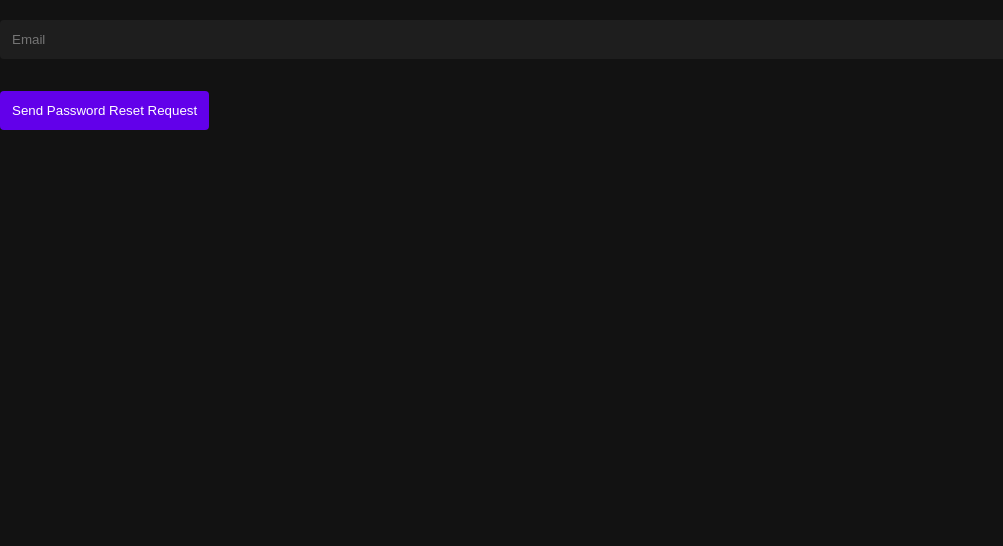
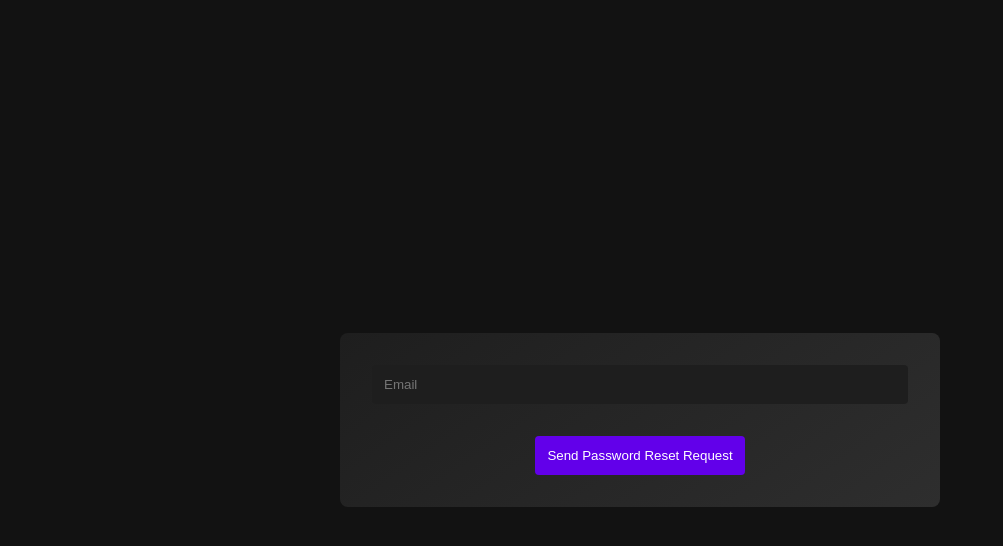
Before and after one commit to elindstr/iquest, a React (Vite) app in the folder client/: page /login in a window 1280 px wide. Both pictures are taken after typing "name@example.com", "Sample123" into the empty fields and a click on the button "Forgot my password". Shown: the top 546 px of the page, without its empty margins (0-1003 px from the left). Built offline with nearby package versions, Linux system fonts and the light colour scheme.

Commit message:
added css for passreset page

```diff
--- a/client/src/pages/PasswordResetReq.jsx
+++ b/client/src/pages/PasswordResetReq.jsx
@@ -1,6 +1,7 @@
 import React, { useState } from 'react';
 import { useMutation, gql } from '@apollo/client';
 import { useNavigate } from 'react-router-dom';
+import styles from './PasswordResetReq.module.css';
 
 const PASSWORD_RESET_REQUEST = gql`
   mutation PasswordResetRequest($email: String!) {
@@ -51,7 +52,8 @@ function PasswordResetRequest() {
   };
 
   return (
-    <div>
+    <div className={styles.container}>
+      <div className={styles.card}>
         <form onSubmit={handleSubmit}>
           <input
             type="email"
@@ -65,6 +67,7 @@ function PasswordResetRequest() {
         </form>
         {message && <p>{message}</p>}
       </div>
+    </div>
   );
 }
 
--- /dev/null
+++ b/client/src/pages/PasswordResetReq.module.css
@@ -0,0 +1,30 @@
+.container {
+    margin: 0;
+    font-family: Arial, sans-serif;
+    background-color: #121212;
+    display: flex;
+    justify-content: center;
+    align-items: center;
+    height: 100vh;
+}
+
+.card {
+    background: linear-gradient(145deg, #1e1e1e, #2e2e2e);
+    padding: 2rem;
+    border-radius: 8px;
+    text-align: center;
+    color: #fff;
+    max-width: 600px;
+    width: 100%;
+    transition: transform 0.3s ease, box-shadow 0.3s ease;
+  }
+
+  .card:hover {
+    transform: translateY(-10px);
+    box-shadow:
+        0 4px 8px rgba(0, 0, 0, 0.2),
+        0 0 10px rgba(98, 0, 234, 0.8),
+        0 0 20px rgba(98, 0, 234, 0.6),
+        0 0 30px rgba(98, 0, 234, 0.4),
+        0 0 40px rgba(98, 0, 234, 0.2);
+  }
```
Lines whose indentation alone changed are shown as unchanged.
